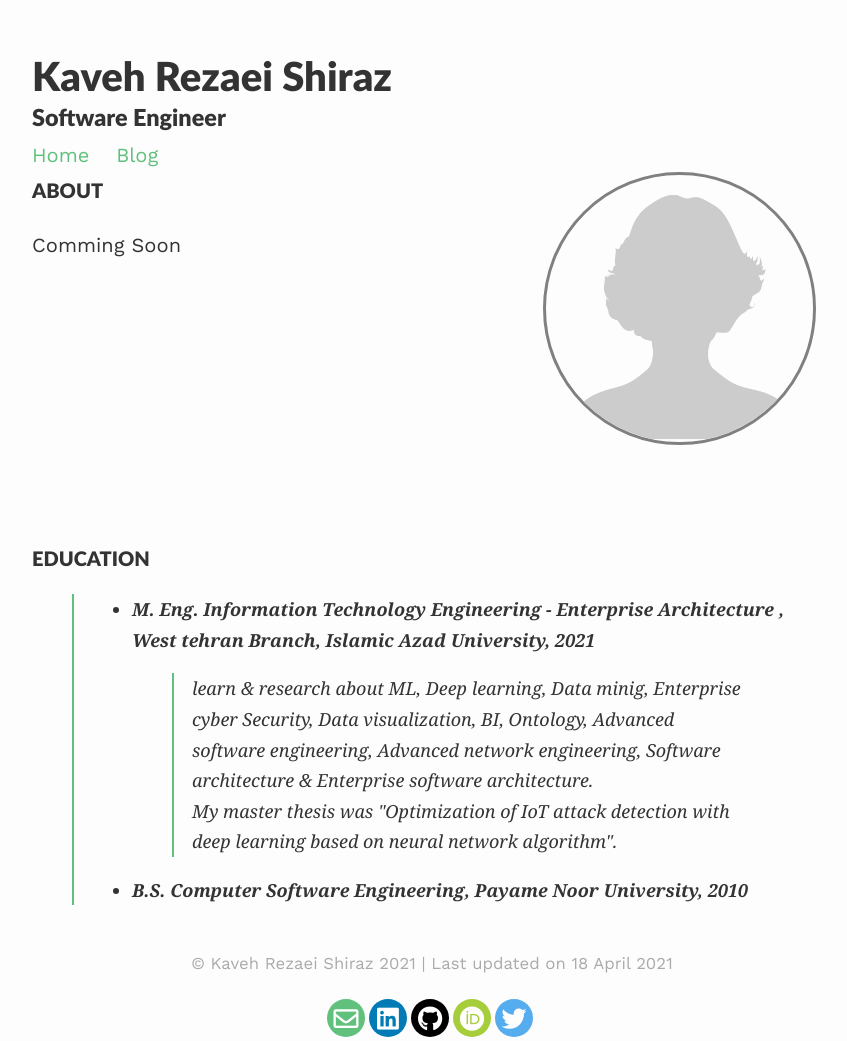
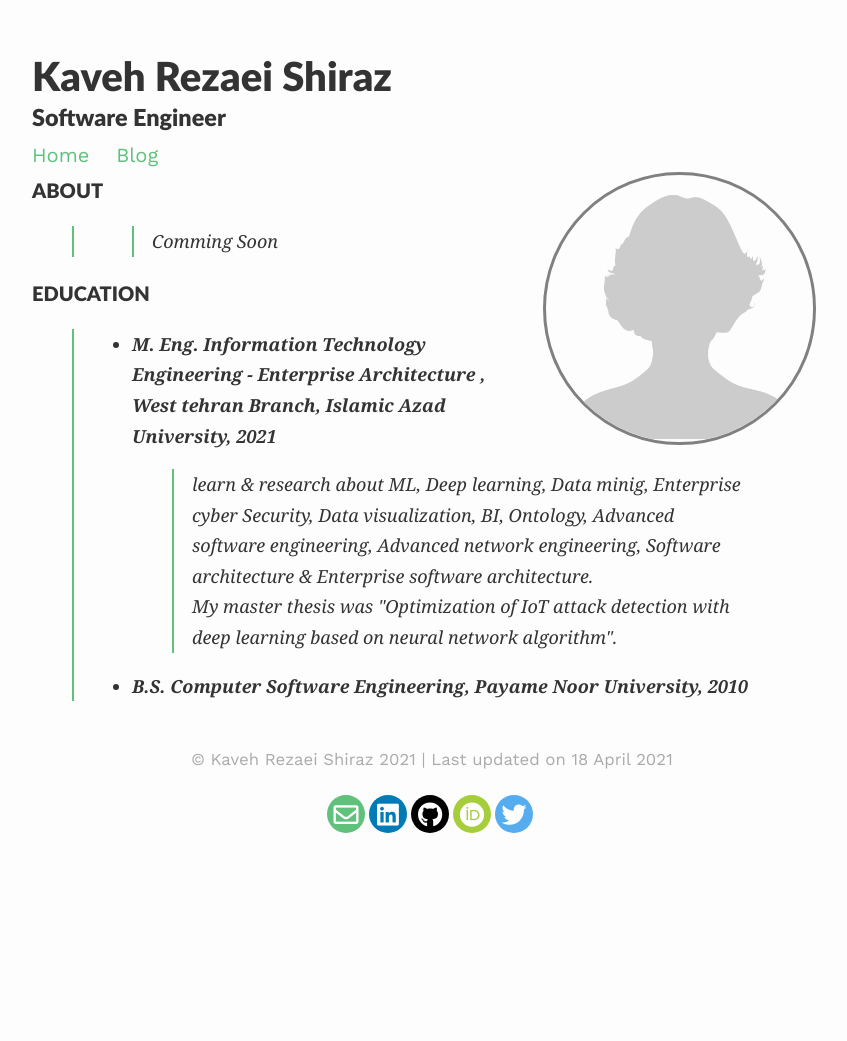
Before and after one commit to KavehRS/website, a Jekyll site: the page built from index.md, in a window 1280 px wide. Shown: the whole page, without its empty margins (208-1055 px from the left). Built offline with Jekyll 4.4.1, drawn with Linux system fonts in a browser that asks for light colours; nearby versions of some CDN libraries; after the commit the page ends 980 px from its top, so only the background shows below that.

Commit message:
Update index.md

```diff
--- a/index.md
+++ b/index.md
@@ -9,11 +9,17 @@ published: true
 
 
 #### ABOUT
-
-
-Comming Soon
-
-
+>
+>
+>
+>
+>> Comming Soon
+>
+>
+>
+>
+>
+>
 <!--
 [Gradfolio](https://github.com/jitinnair1/gradfolio){:target="_blank"} is a responsive, dark-mode ready Jekyll theme designed keeping academia in mind. The easiest way to install the theme is to fork it using GitHub. Check the README file for [instructions](https://github.com/jitinnair1/gradfolio#installation){:target="_blank"}.
 <!--
@@ -23,7 +29,6 @@ The social-icons footer can be used to link profiles from GitHub, OrcID and Reas
 -->
 
 
-<br><br><br><br><br><br><br>
 
 #### EDUCATION
 >- <strong> M. Eng. Information Technology Engineering - Enterprise Architecture ,  West tehran Branch, Islamic Azad University, 2021 </strong>
```
